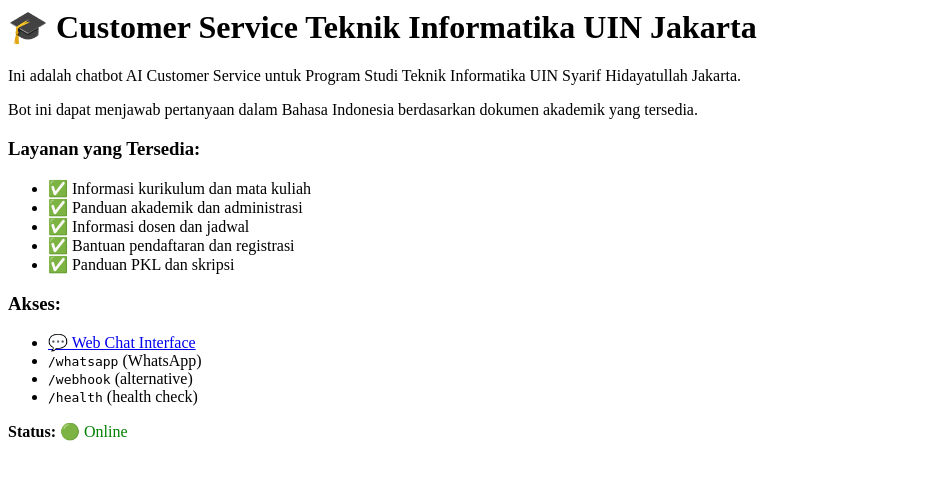
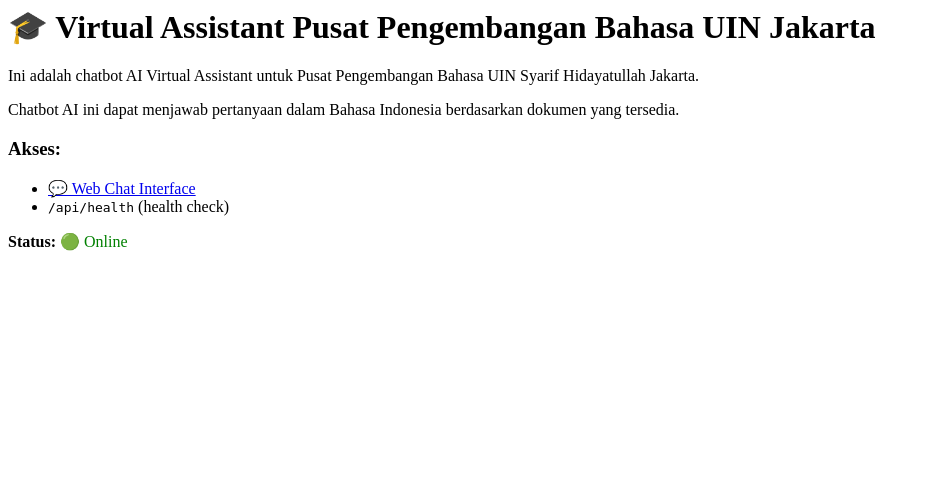
Before and after one commit to davinsyabanp/ppb-ai-chatbot, a Flask app: page / in a window 1280 px wide. Shown: the top 480 px of the page, without its empty margins (0-930 px from the left). Run offline with Flask 3, Linux system fonts and the light colour scheme.

Commit message:
Refactor API routes to use a consistent '/api' prefix and update home page content to reflect the new branding for Pusat Pengembangan Bahasa UIN Jakarta. Adjust admin dashboard forms and scripts to align with the new API structure.

```diff
--- a/main.py
+++ b/main.py
@@ -51,7 +51,7 @@
     return '.' in filename and filename.rsplit('.', 1)[1].lower() in ALLOWED_EXTENSIONS
 
 
-@app.route('/health', methods=['GET'])
+@app.route('/api/health', methods=['GET'])
 def health_check():
     """
     Health check endpoint for monitoring.
@@ -64,25 +64,14 @@
     Home endpoint with basic information.
     """
     return """
-    <h1>🎓 Customer Service Teknik Informatika UIN Jakarta</h1>
-    <p>Ini adalah chatbot AI Customer Service untuk Program Studi Teknik Informatika UIN Syarif Hidayatullah Jakarta.</p>
-    <p>Bot ini dapat menjawab pertanyaan dalam Bahasa Indonesia berdasarkan dokumen akademik yang tersedia.</p>
-
-    <h3>Layanan yang Tersedia:</h3>
-    <ul>
-        <li>✅ Informasi kurikulum dan mata kuliah</li>
-        <li>✅ Panduan akademik dan administrasi</li>
-        <li>✅ Informasi dosen dan jadwal</li>
-        <li>✅ Bantuan pendaftaran dan registrasi</li>
-        <li>✅ Panduan PKL dan skripsi</li>
-    </ul>
+    <h1>🎓 Virtual Assistant Pusat Pengembangan Bahasa UIN Jakarta</h1>
+    <p>Ini adalah chatbot AI Virtual Assistant untuk Pusat Pengembangan Bahasa UIN Syarif Hidayatullah Jakarta.</p>
+    <p>Chatbot AI ini dapat menjawab pertanyaan dalam Bahasa Indonesia berdasarkan dokumen yang tersedia.</p>
 
     <h3>Akses:</h3>
     <ul>
         <li><a href="/chat">💬 Web Chat Interface</a></li>
-        <li><code>/whatsapp</code> (WhatsApp)</li>
-        <li><code>/webhook</code> (alternative)</li>
-        <li><code>/health</code> (health check)</li>
+        <li><code>/api/health</code> (health check)</li>
     </ul>
 
     <p><strong>Status:</strong> <span style="color: green;">🟢 Online</span></p>
@@ -155,7 +144,7 @@
     return render_template('admin_login.html')
 
 # Admin logout
-@app.route('/admin/logout', methods=['GET', 'POST'])
+@app.route('/api/admin/logout', methods=['GET', 'POST'])
 @login_required
 def admin_logout():
     logout_user()
@@ -207,7 +196,7 @@
     return render_template('admin_dashboard.html', user=current_user, files=files)
 
 # Delete file
-@app.route('/admin/delete/<int:file_id>', methods=['POST'])
+@app.route('/api/admin/delete/<int:file_id>', methods=['POST'])
 @login_required
 def delete_file(file_id):
     kb_file = KnowledgeBaseFile.query.get(file_id)
@@ -230,7 +219,7 @@
     return redirect('/admin')
 
 # Placeholder for embedding and progress
-@app.route('/admin/embed', methods=['POST'])
+@app.route('/api/admin/embed', methods=['POST'])
 @login_required
 def embed_files():
     from app.core import start_embedding
@@ -242,7 +231,7 @@
     files = get_file_status()
     return render_template('admin_dashboard.html', user=current_user, files=files, message=msg)
 
-@app.route('/admin/embed_all', methods=['POST'])
+@app.route('/api/admin/embed_all', methods=['POST'])
 @login_required
 def embed_all_files():
     from app.core import start_embedding
@@ -254,7 +243,7 @@
     files = get_file_status()
     return render_template('admin_dashboard.html', user=current_user, files=files, message=msg)
 
-@app.route('/admin/embed_progress')
+@app.route('/api/admin/embed_progress')
 @login_required
 def embed_progress():
     return jsonify(get_embedding_progress())
@@ -283,7 +272,7 @@
     ]
     return jsonify({'files': file_list})
 
-@app.route('/api/v1/preview-chunking', methods=['POST'])
+@app.route('/api/preview-chunking', methods=['POST'])
 def preview_chunking():
     print('[PREVIEW] Endpoint called')
     print(f'[PREVIEW] Request method: {request.method}')
```
Also changed, not shown: templates/admin_dashboard.html (+7 -7 lines).
